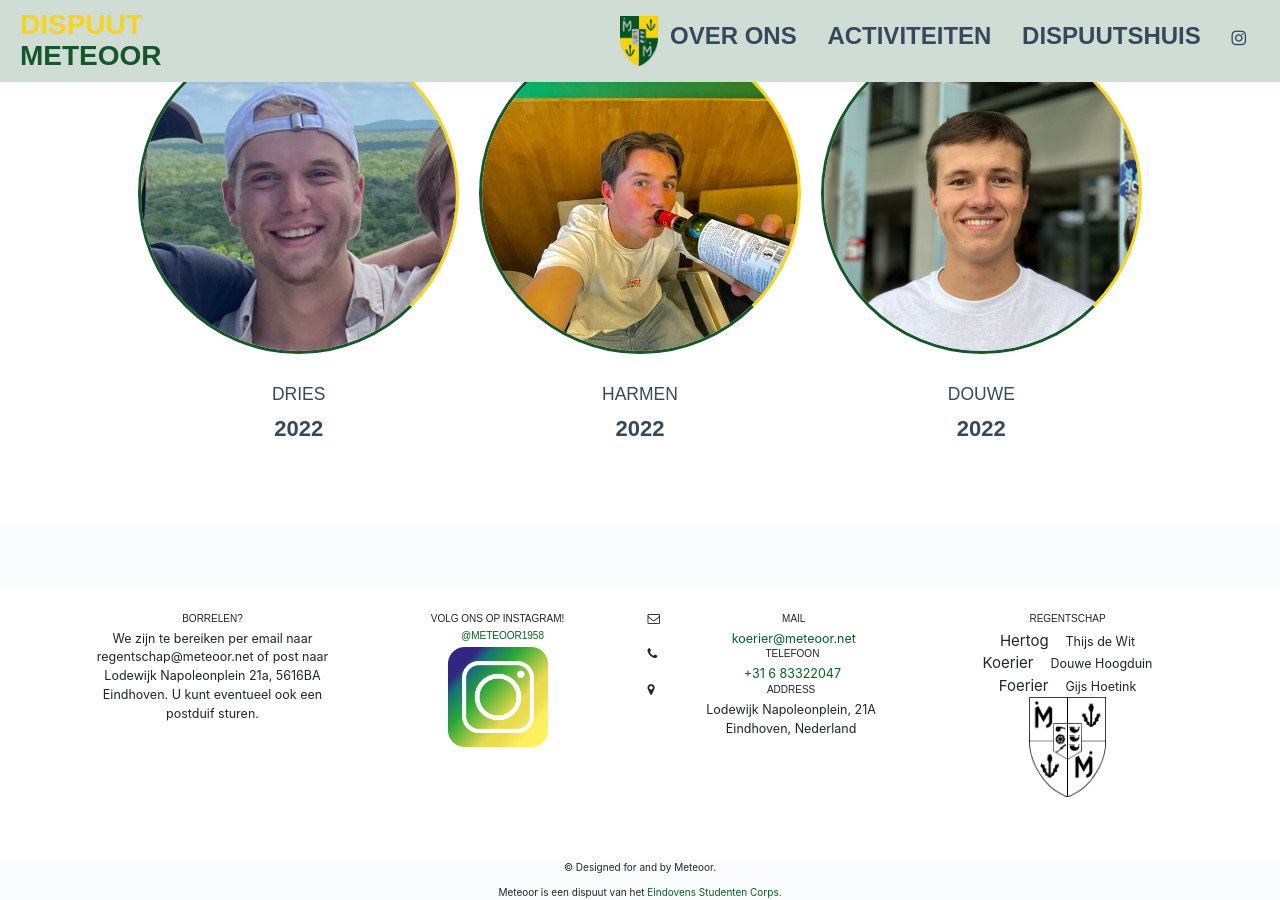
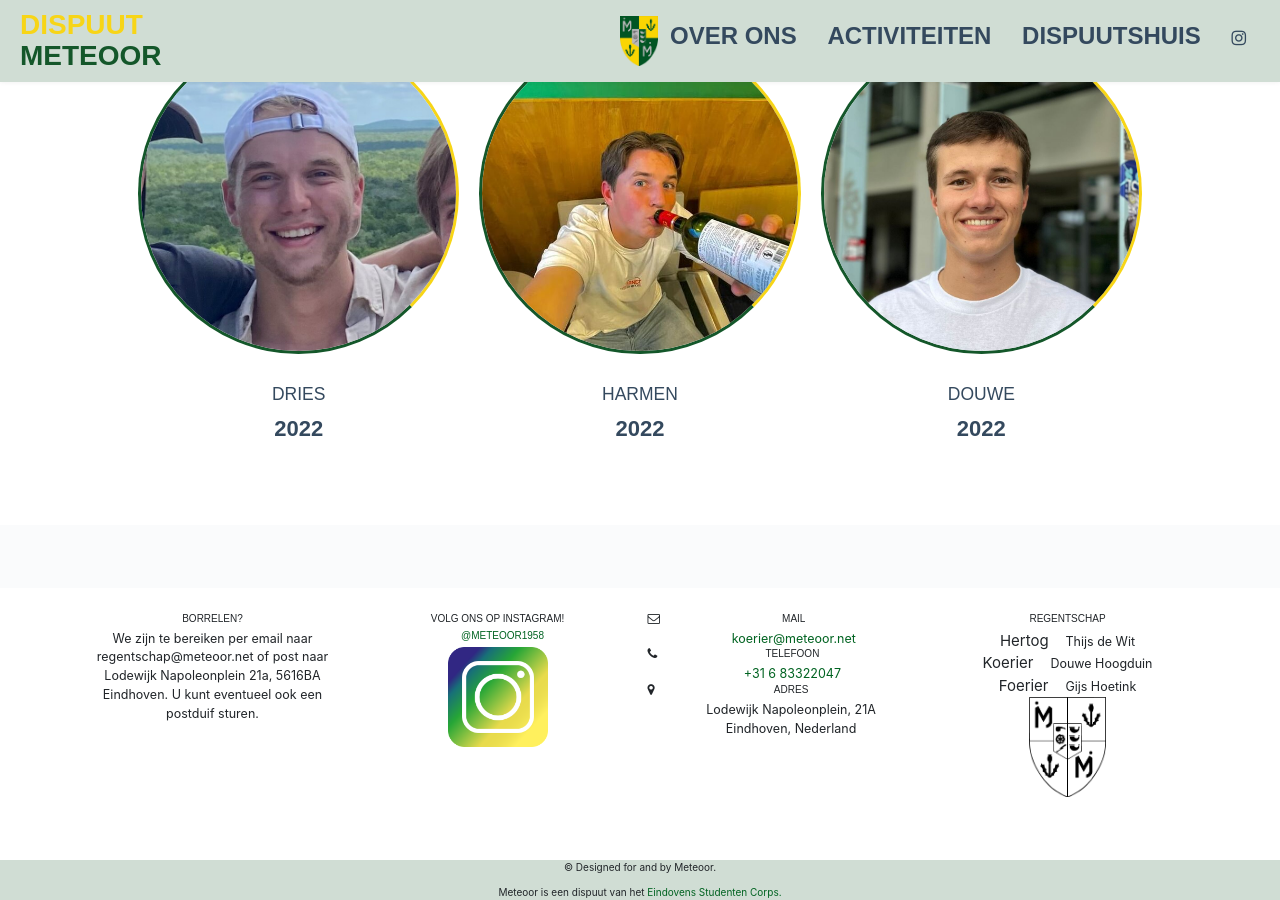
Before and after one commit to Meteoor1958/Meteoor1958.github.io, a Jekyll site: the page built from index.html, in a window 1280 px wide and 900 px high, scrolled down 3839 px. Built offline with Jekyll 4.4.1, drawn with Linux system fonts in a browser that asks for light colours.

Commit message:
test jafet

```diff
--- a/_includes/footer.html
+++ b/_includes/footer.html
@@ -1,4 +1,4 @@
-<footer>
+<footer style="background-color: #d0ddd4">
 
         <div class="footer-widgets">
             <div class="container">
@@ -42,7 +42,7 @@
                             <div class="media">
                                 <i class="fa fa-map-marker"></i>
                                 <div class="media-body ml-3">
-                                    <h6>Address</h6>
+                                    <h6>Adres</h6>
                                     Lodewijk Napoleonplein, 21A<br>
                                     Eindhoven, Nederland
                                 </div>
```
